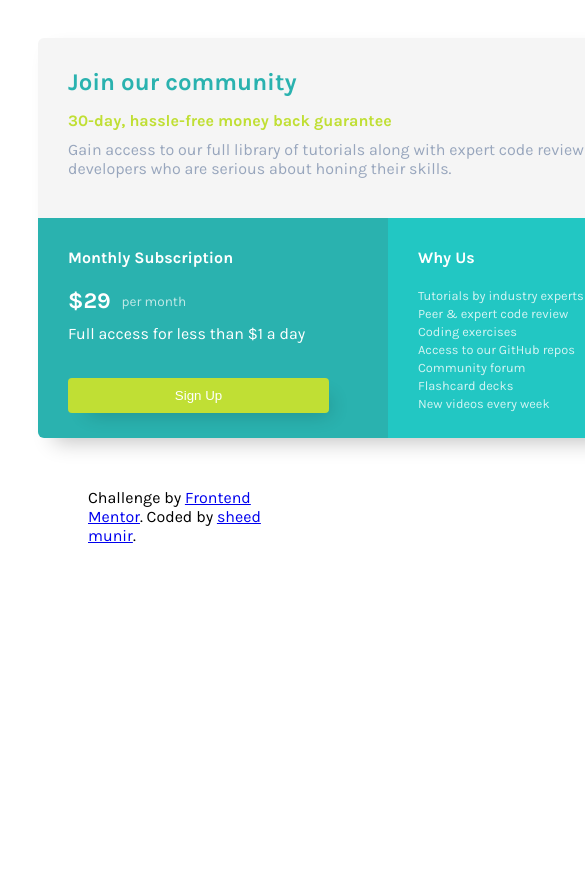
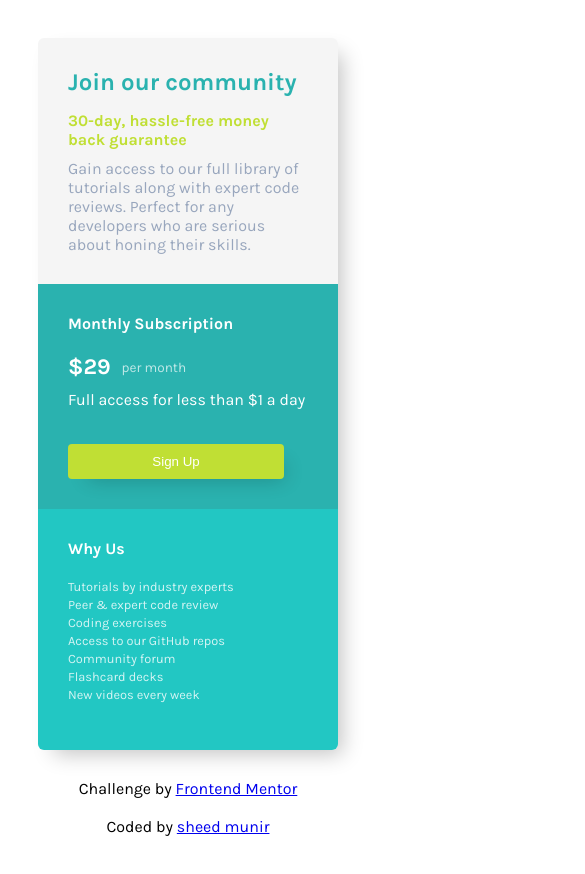
Before and after one commit to sheedmunir/Price-Card-Challenge, a plain HTML site: page index.html in a window 390 px wide. Shown: the top 874 px of the page, 585 px wide, since content can reach past the window. Before the commit the page ends 844 px from the top, so only its background shows below. Drawn offline with Linux system fonts and the light colour scheme.

Commit message:
mobile first design

```diff
--- a/index.html
+++ b/index.html
@@ -57,9 +57,9 @@
     </div>
 
     <script src="./script.js"></script>
-      <footer class="attribution">
-      Challenge by <a href="https://www.frontendmentor.io?ref=challenge">Frontend Mentor</a>.
-      Coded by <a href="https://github.com/sheedmunir">sheed munir</a>.
+      <footer class="attribution"><br>
+      Challenge by <a href="https://www.frontendmentor.io?ref=challenge">Frontend Mentor</a><br><br>
+      Coded by <a href="https://github.com/sheedmunir">sheed munir</a><br><br>
     </footer>
 </body>
 </html>
--- a/style.css
+++ b/style.css
@@ -15,8 +15,8 @@
     margin: 0;
     }
     #card {
-    width: 700px;
-    height: 400px;
+    width: 300px;
+    height: auto;
     box-shadow:10px 10px 20px -6px rgba(0, 0, 0, 0.24);
     border-radius: 6px;
     overflow: hidden;
@@ -37,7 +37,7 @@
 
     #bottom-left {
     display:inline-block;
-    width: 50%;
+    width: 100%;
     height: 100%;
     vertical-align: top;
     background-color: #2ab2af;
@@ -46,7 +46,7 @@
 
     #bottom-right {
     display:inline-block;
-    width: 50%;
+    width: 100%;
     height: 100%;
     vertical-align: top;
     background-color: #22C7C3;
@@ -115,5 +115,8 @@
     }
 
     .attribution {
-        margin: 50px;
+        box-sizing: border-box;
+        text-align: center;
+        width: 300px;
+        padding: 10px;
     }
```
